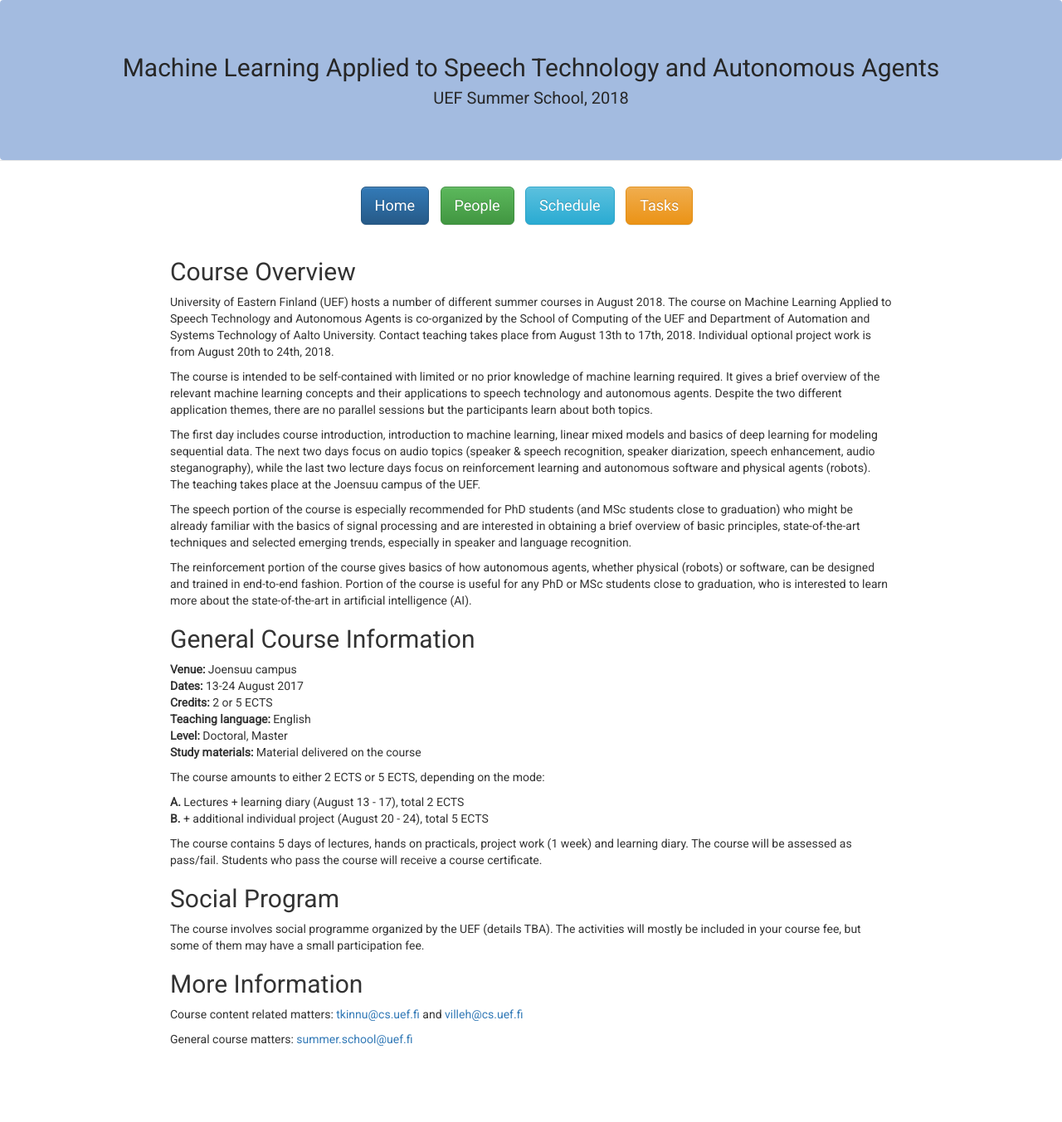
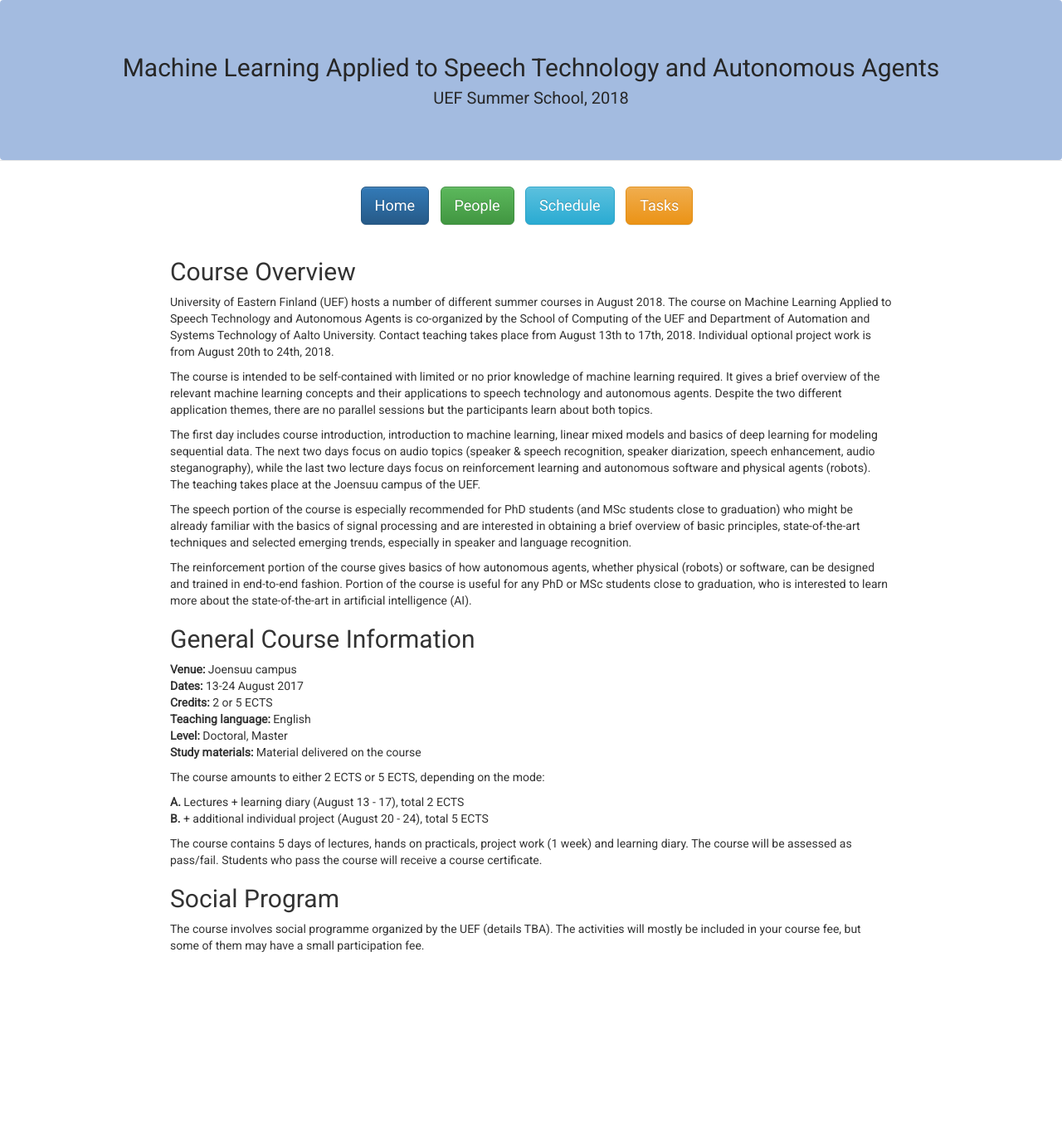
Before and after one commit to abrahamwoubie/Summer_School_RL, a Jekyll site: the page built from index.md, in a window 1280 px wide. Shown: the whole page at 83% size. Built offline with Jekyll 4.4.1, drawn with Linux system fonts in a browser that asks for light colours; nearby versions of some CDN libraries; after the commit the page ends 1240 px from its top, so only the background shows below that.

Commit message:
emails removed

```diff
--- a/index.md
+++ b/index.md
@@ -68,11 +68,3 @@ certificate.
 The course involves social programme organized by the UEF (details
 TBA). The activities will mostly be included in your course fee, but
 some of them may have a small participation fee.
-
-## More Information
-
-Course content related matters:
-[tkinnu@cs.uef.fi](mailto:tkinnu@cs.uef.fi) and [villeh@cs.uef.fi](mailto:villeh@cs.uef.fi)
-
-General course matters:
-[summer.school@uef.fi](mailto:summer.school@uef.fi)
```
